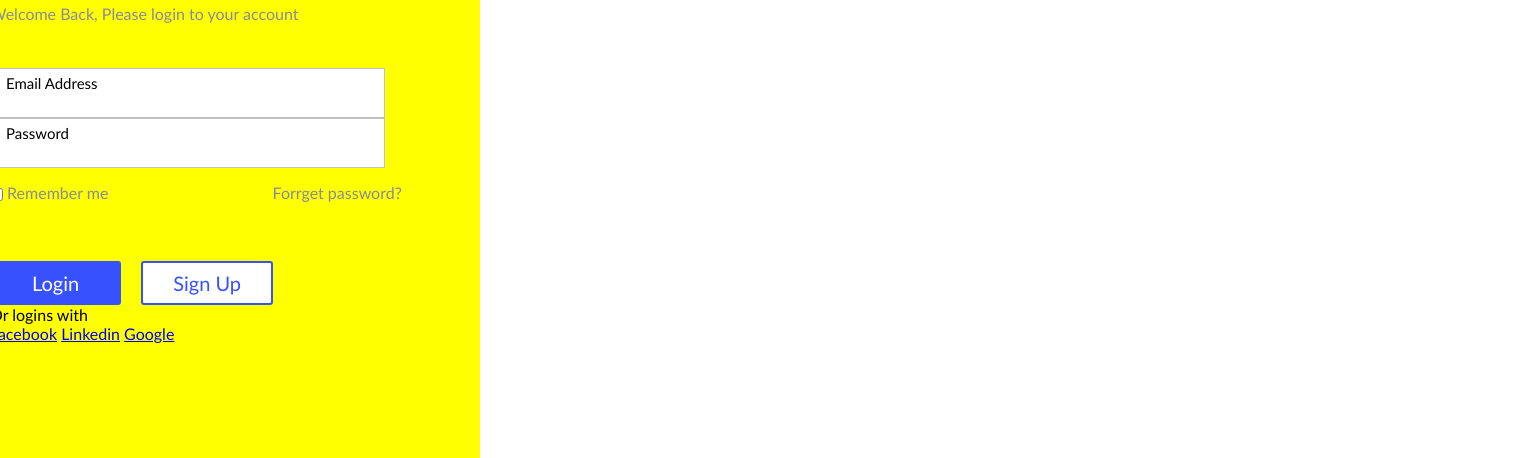
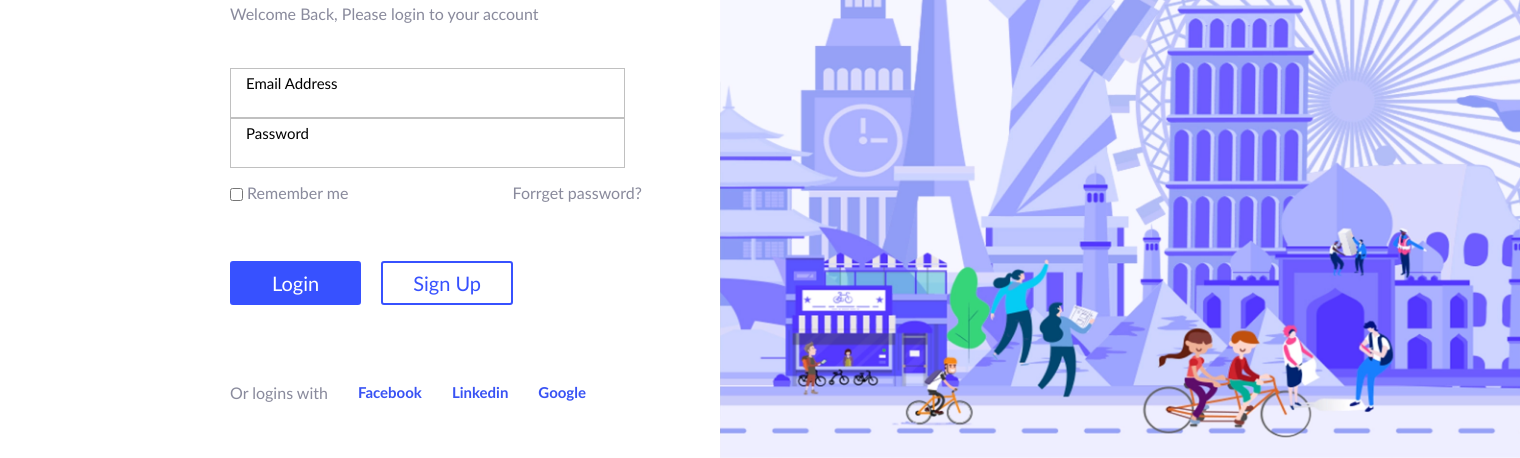
Before and after one commit to VirdzinijaG/front-end-testas, a plain HTML site: page index.html in a window 1280 px wide. Shown: the part 342-800 px from the top of the page, 1520 px wide, since content can reach past the window. Drawn offline with Linux system fonts and the light colour scheme.

Commit message:
Right style

```diff
--- a/css/main.css
+++ b/css/main.css
@@ -18,7 +18,7 @@ main {
     width: 70%;
     height: 100vh;
     padding: 70px;
-    background-color: yellow;
+    left: 30%;
 }
 .title {
     font-size: 25px;
@@ -54,17 +54,29 @@ main {
 }
 
 .social-links {
-
+    display: flex;
+    flex-direction: row;
+    margin-top: 80px;
+    gap: 30px;
 }
 .social-links > p {
-
+    color: #898A9C;
+    line-height: 15px;
 }
 .social-links > a {
+    text-decoration: none;
+    color: #3852F4;
+    font-weight: bold;
+    font-size: 15px;
+    line-height: 15px;
 
 }
 .right {
-   float: right;
-   position: absolute;
-   top: 0;
-   left: 100%;
+    position: absolute;
+    left: 100%;
+    width: 100%;
+    height: 100vh;
+    background-image: url(../img/Untitled.png);
+    background-size: cover;
+    background-position: bottom;
 }
--- a/index.html
+++ b/index.html
@@ -12,6 +12,7 @@
 </head>
 
 <body>
+    <div class="backround"></div>
     <main>
         <div class="left">
             <p class="title"> Fcuksene</p>
@@ -46,7 +47,6 @@
             </div>
         </div>
         <div class="right">
-            Right
         </div>
     </main>
 </body>
```
